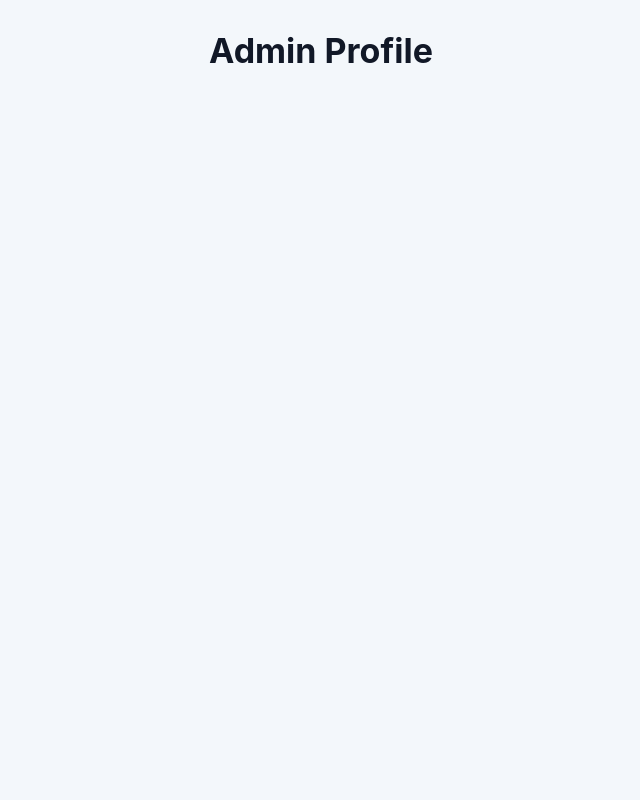
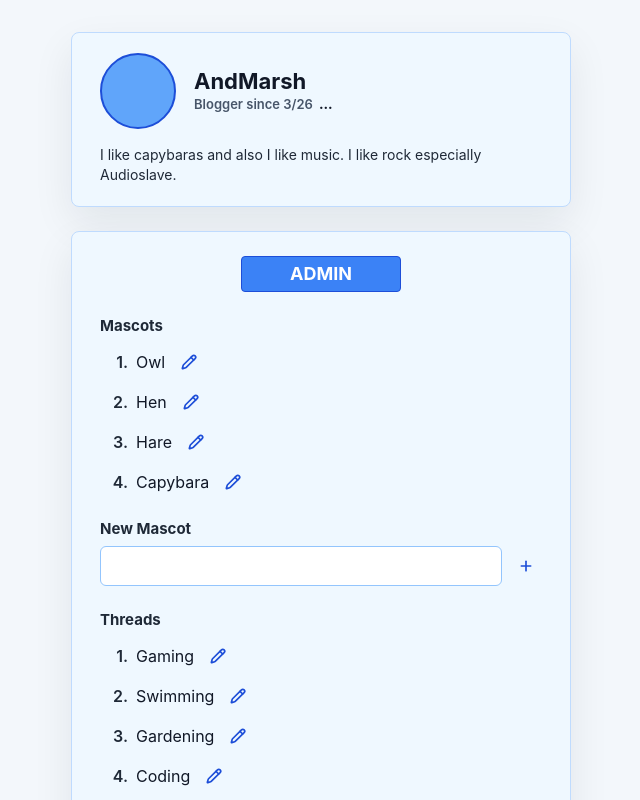
Before and after one commit to andrew-marshall-251/frontend, a React (Vite) app: page /admin-profile in a window 1280 px wide. Shown: the top 800 px of the page, without its empty margins (319-959 px from the left). Built offline with nearby package versions, Linux system fonts and the light colour scheme; no server answers.

Commit message:
added the admin panel

```diff
--- a/src/pages/admin-profile/index.jsx
+++ b/src/pages/admin-profile/index.jsx
@@ -1,3 +1,258 @@
+import { useEffect, useState } from "react";
+import { Link } from "react-router-dom";
+import { Pencil, Plus, Save } from "lucide-react";
+import { PostList } from "../../components/posts/PostList";
+import { ProfileCard } from "../../components/profile/ProfileCard";
+import { Button } from "../../components/ui/button";
+import { Input } from "../../components/ui/input";
+import { usePosts } from "../../hooks/usePosts";
+
+const profile = {
+  username: "AndMarsh",
+  bloggerSince: "3/26",
+  bio: "I like capybaras and also I like music. I like rock especially Audioslave.",
+};
+
+const fallbackMascots = [
+  { id: "owl", name: "Owl" },
+  { id: "hen", name: "Hen" },
+  { id: "hare", name: "Hare" },
+  { id: "capybara", name: "Capybara" },
+];
+
+const fallbackThreads = [
+  { id: "gaming", name: "Gaming" },
+  { id: "swimming", name: "Swimming" },
+  { id: "gardening", name: "Gardening" },
+  { id: "coding", name: "Coding" },
+];
+
+function normalizeEditableItems(payload, fallbackItems) {
+  const source = Array.isArray(payload)
+    ? payload
+    : payload?.data || payload?.items || payload?.mascots || payload?.threads || [];
+
+  if (!Array.isArray(source)) {
+    return fallbackItems;
+  }
+
+  const normalized = source
+    .map((item, index) => {
+      if (typeof item === "string") {
+        return { id: item, name: item };
+      }
+
+      const id = item?.id ?? item?.mascotId ?? item?.threadId ?? item?.value ?? index;
+      const name =
+        item?.name ??
+        item?.label ??
+        item?.title ??
+        item?.mascotName ??
+        item?.threadName;
+
+      return name ? { id: String(id), name } : null;
+    })
+    .filter(Boolean);
+
+  return normalized.length > 0 ? normalized : fallbackItems;
+}
+
+function AdminEditableList({ title, endpoint, fallbackItems, newItemLabel }) {
+  const [items, setItems] = useState(fallbackItems);
+  const [newName, setNewName] = useState("");
+  const [editingId, setEditingId] = useState(null);
+  const [editingName, setEditingName] = useState("");
+
+  useEffect(() => {
+    let ignore = false;
+
+    async function loadItems() {
+      try {
+        const response = await fetch(endpoint);
+
+        if (!response.ok) {
+          throw new Error(`${title} request failed`);
+        }
+
+        const payload = await response.json();
+
+        if (!ignore) {
+          setItems(normalizeEditableItems(payload, fallbackItems));
+        }
+      } catch {
+        if (!ignore) {
+          setItems(fallbackItems);
+        }
+      }
+    }
+
+    loadItems();
+
+    return () => {
+      ignore = true;
+    };
+  }, [endpoint, fallbackItems, title]);
+
+  function startEditing(item) {
+    setEditingId(item.id);
+    setEditingName(item.name);
+  }
+
+  async function saveItem(itemId) {
+    const nextName = editingName.trim();
+
+    if (!nextName) {
+      return;
+    }
+
+    try {
+      await fetch(`${endpoint}/${itemId}`, {
+        method: "PATCH",
+        headers: {
+          "Content-Type": "application/json",
+        },
+        body: JSON.stringify({ name: nextName }),
+      });
+    } finally {
+      setItems((current) =>
+        current.map((item) =>
+          item.id === itemId ? { ...item, name: nextName } : item,
+        ),
+      );
+      setEditingId(null);
+      setEditingName("");
+    }
+  }
+
+  async function addItem() {
+    const nextName = newName.trim();
+
+    if (!nextName) {
+      return;
+    }
+
+    let nextItem = { id: `placeholder-${Date.now()}`, name: nextName };
+
+    try {
+      const response = await fetch(endpoint, {
+        method: "POST",
+        headers: {
+          "Content-Type": "application/json",
+        },
+        body: JSON.stringify({ name: nextName }),
+      });
+
+      if (response.ok) {
+        const payload = await response.json().catch(() => null);
+        nextItem = normalizeEditableItems([payload], [nextItem])[0];
+      }
+    } finally {
+      setItems((current) => [...current, nextItem]);
+      setNewName("");
+    }
+  }
+
+  return (
+    <section className="admin-list-section" aria-label={title}>
+      <h3>{title}</h3>
+      <ol className="admin-editable-list">
+        {items.map((item, index) => (
+          <li key={item.id}>
+            <span className="admin-list-number">{index + 1}.</span>
+            {editingId === item.id ? (
+              <>
+                <Input
+                  className="admin-list-input"
+                  value={editingName}
+                  onChange={(event) => setEditingName(event.target.value)}
+                  aria-label={`Edit ${item.name}`}
+                />
+                <Button
+                  type="button"
+                  variant="ghost"
+                  className="admin-icon-button"
+                  aria-label={`Save ${item.name}`}
+                  onClick={() => saveItem(item.id)}
+                >
+                  <Save size={16} />
+                </Button>
+              </>
+            ) : (
+              <>
+                <span className="admin-list-name">{item.name}</span>
+                <Button
+                  type="button"
+                  variant="ghost"
+                  className="admin-icon-button"
+                  aria-label={`Edit ${item.name}`}
+                  onClick={() => startEditing(item)}
+                >
+                  <Pencil size={16} />
+                </Button>
+              </>
+            )}
+          </li>
+        ))}
+      </ol>
+
+      <div className="admin-new-item">
+        <label htmlFor={`${title}-new`}>{newItemLabel}</label>
+        <div className="admin-new-item-row">
+          <Input
+            id={`${title}-new`}
+            value={newName}
+            onChange={(event) => setNewName(event.target.value)}
+          />
+          <Button
+            type="button"
+            variant="ghost"
+            className="admin-icon-button"
+            aria-label={`Add ${newItemLabel}`}
+            onClick={addItem}
+          >
+            <Plus size={16} />
+          </Button>
+        </div>
+      </div>
+    </section>
+  );
+}
+
 export default function AdminProfile() {
-  return <h1>Admin Profile</h1>;
+  const { posts } = usePosts("http://localhost:8080/api/posts/me");
+
+  return (
+    <section className="profile-page">
+      <div className="profile-layout">
+        <ProfileCard profile={profile} showEditAction />
+
+        <section className="admin-panel" aria-label="Admin controls">
+          <h2>Admin</h2>
+          <AdminEditableList
+            title="Mascots"
+            endpoint="http://localhost:8080/api/mascots"
+            fallbackItems={fallbackMascots}
+            newItemLabel="New Mascot"
+          />
+          <AdminEditableList
+            title="Threads"
+            endpoint="http://localhost:8080/api/threads"
+            fallbackItems={fallbackThreads}
+            newItemLabel="New Thread"
+          />
+        </section>
+
+        <section className="profile-posts-panel" aria-label="My posts">
+          <div className="profile-posts-header">
+            <h2>My Posts</h2>
+            <Link className="new-post-link" to="/create-post">
+              <Pencil size={16} aria-hidden="true" />
+              Write a new post
+            </Link>
+          </div>
+          <PostList posts={posts} />
+        </section>
+      </div>
+    </section>
+  );
 }
--- a/src/styles.css
+++ b/src/styles.css
@@ -83,6 +83,7 @@ h1 {
 }
 
 .profile-card,
+.admin-panel,
 .profile-posts-panel {
   border: 1px solid #bfdbfe;
   border-radius: 8px;
@@ -224,6 +225,100 @@ h1 {
   display: grid;
   gap: 18px;
   padding: 28px;
+}
+
+.admin-panel {
+  width: min(100%, var(--profile-card-max-width));
+  display: grid;
+  gap: 24px;
+  justify-self: center;
+  padding: 24px 28px;
+}
+
+.admin-panel h2 {
+  width: fit-content;
+  min-width: 160px;
+  justify-self: center;
+  margin: 0;
+  border: 1px solid #1d4ed8;
+  border-radius: 4px;
+  padding: 8px 24px;
+  background: #3b82f6;
+  color: #ffffff;
+  font-size: 18px;
+  line-height: 1;
+  text-align: center;
+  text-transform: uppercase;
+}
+
+.admin-list-section {
+  display: grid;
+  gap: 10px;
+}
+
+.admin-list-section h3,
+.admin-new-item label {
+  margin: 0;
+  color: #1f2937;
+  font-size: 15px;
+  font-weight: 700;
+}
+
+.admin-editable-list {
+  display: grid;
+  gap: 6px;
+  margin: 0;
+  padding: 0;
+  list-style: none;
+}
+
+.admin-editable-list li {
+  display: grid;
+  grid-template-columns: 28px minmax(0, max-content) auto;
+  gap: 8px;
+  align-items: center;
+  min-height: 34px;
+}
+
+.admin-list-number {
+  color: #1f2937;
+  font-weight: 600;
+  text-align: right;
+}
+
+.admin-list-name {
+  min-width: 0;
+  overflow-wrap: anywhere;
+}
+
+.admin-icon-button {
+  width: 32px;
+  min-height: 30px;
+  padding: 0;
+  color: #1d4ed8;
+}
+
+.admin-icon-button svg {
+  stroke: currentColor;
+}
+
+.admin-new-item {
+  display: grid;
+  gap: 8px;
+  margin-top: 10px;
+}
+
+.admin-new-item-row {
+  display: grid;
+  grid-template-columns: minmax(0, 1fr) auto;
+  gap: 8px;
+  align-items: center;
+  min-height: 34px;
+}
+
+.admin-list-input,
+.admin-new-item-row .ui-input {
+  min-height: 34px;
 }
 
 .profile-posts-header {
@@ -549,6 +644,28 @@ h1 {
   background: #dbeafe;
 }
 
+.admin-icon-button.ui-button {
+  width: 32px;
+  min-width: 32px;
+  min-height: 30px;
+  border-color: transparent;
+  padding: 0;
+  background: transparent;
+  color: #1d4ed8;
+}
+
+.admin-icon-button.ui-button:hover {
+  background: #dbeafe;
+  color: #1e40af;
+}
+
+.admin-icon-button.ui-button svg {
+  width: 16px;
+  height: 16px;
+  stroke: currentColor;
+  stroke-width: 2.5;
+}
+
 .ui-select-trigger {
   display: flex;
   align-items: center;
```
Also changed, not shown: 5 other files (tests, documents, lock files or other folders).
